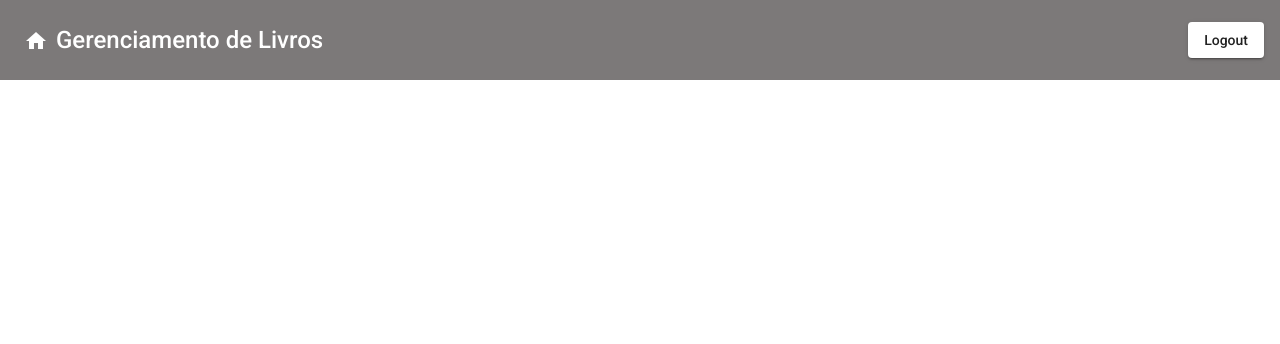
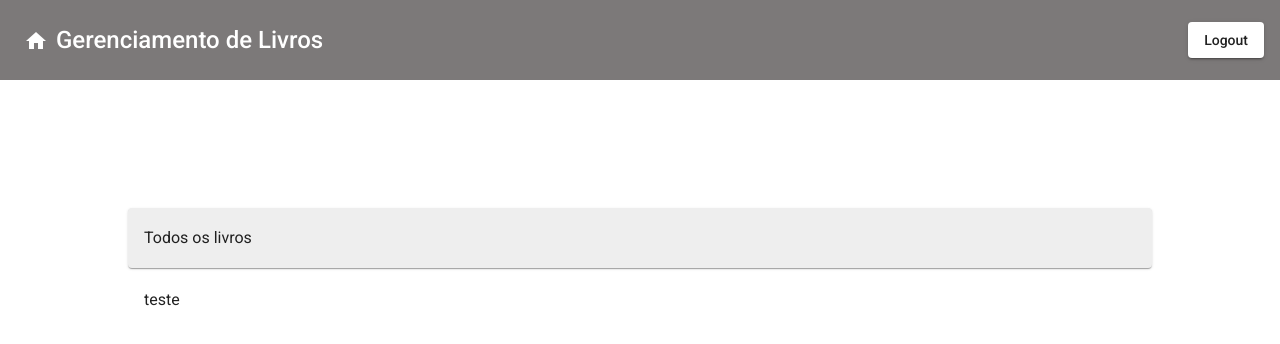
Before and after one commit to GabrielJacobina/Gerenciamento-de-Livros, an Angular app in the folder frontend/: page / in a window 1280 px wide. Shown: the top 344 px of the page. Built offline with nearby package versions, Linux system fonts and the light colour scheme.

Commit message:
Creating models

```diff
--- a/frontend/src/app/app-routing.module.ts
+++ b/frontend/src/app/app-routing.module.ts
@@ -1,10 +1,11 @@
 import { HomeComponent } from './views/home/home.component';
 import { NgModule } from '@angular/core';
 import { Routes, RouterModule } from '@angular/router';
+import { LivrosComponent } from './views/home/livros/livros.component';
 
 const routes: Routes = [
   {
-    path: '', component: HomeComponent
+    path: '', component: LivrosComponent
   },
 ];
 
--- /dev/null
+++ b/frontend/src/app/views/home/livros/livros.component.css
@@ -0,0 +1,10 @@
+#card{
+    background-color: #EEE;
+}
+
+
+#livros{
+    margin-top: 10%;
+    margin-left: 10%;
+    width: 80%;
+}
--- /dev/null
+++ b/frontend/src/app/views/home/livros/livros.component.html
@@ -0,0 +1,15 @@
+<app-home></app-home>
+
+
+<div id="livro">
+
+    <div id="livros">
+        <mat-card id="card">
+            <h3>Todos os livros</h3>
+        </mat-card>
+        <!-- <mat-list role="list" *ngFor="let livro of livros"> {{ livro.nome }}-->
+        <mat-list role="list">
+            <mat-list-item role="listitem">teste</mat-list-item>
+        </mat-list>
+    </div>
+</div>
--- /dev/null
+++ b/frontend/src/app/views/home/livros/livros.component.ts
@@ -0,0 +1,18 @@
+import { Component, OnInit } from '@angular/core';
+import { Livro } from 'src/app/shared/model/livro.model';
+
+@Component({
+  selector: 'app-livros',
+  templateUrl: './livros.component.html',
+  styleUrls: ['./livros.component.css']
+})
+export class LivrosComponent implements OnInit {
+
+  livros: Livro[];
+
+  constructor() { }
+
+  ngOnInit(): void {
+  }
+
+}
```
Also changed, not shown: frontend/src/app/app.module.ts (+6 -2 lines), frontend/src/app/shared/model/livro.model.ts (added, +8 -0 lines), frontend/src/app/shared/model/responsePageable.model.ts (added, +13 -0 lines), frontend/src/app/shared/model/usuario.model.ts (added, +7 -0 lines).
